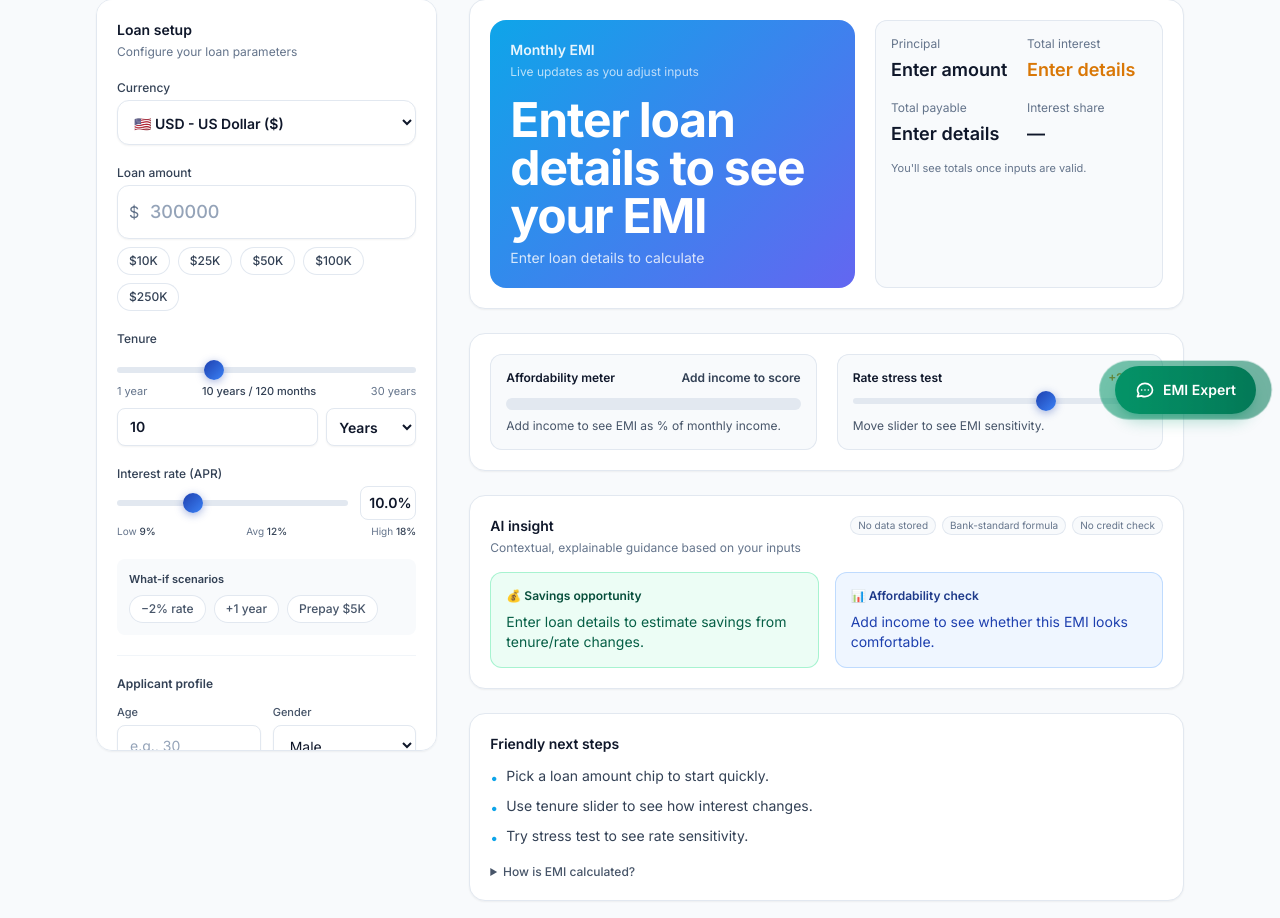
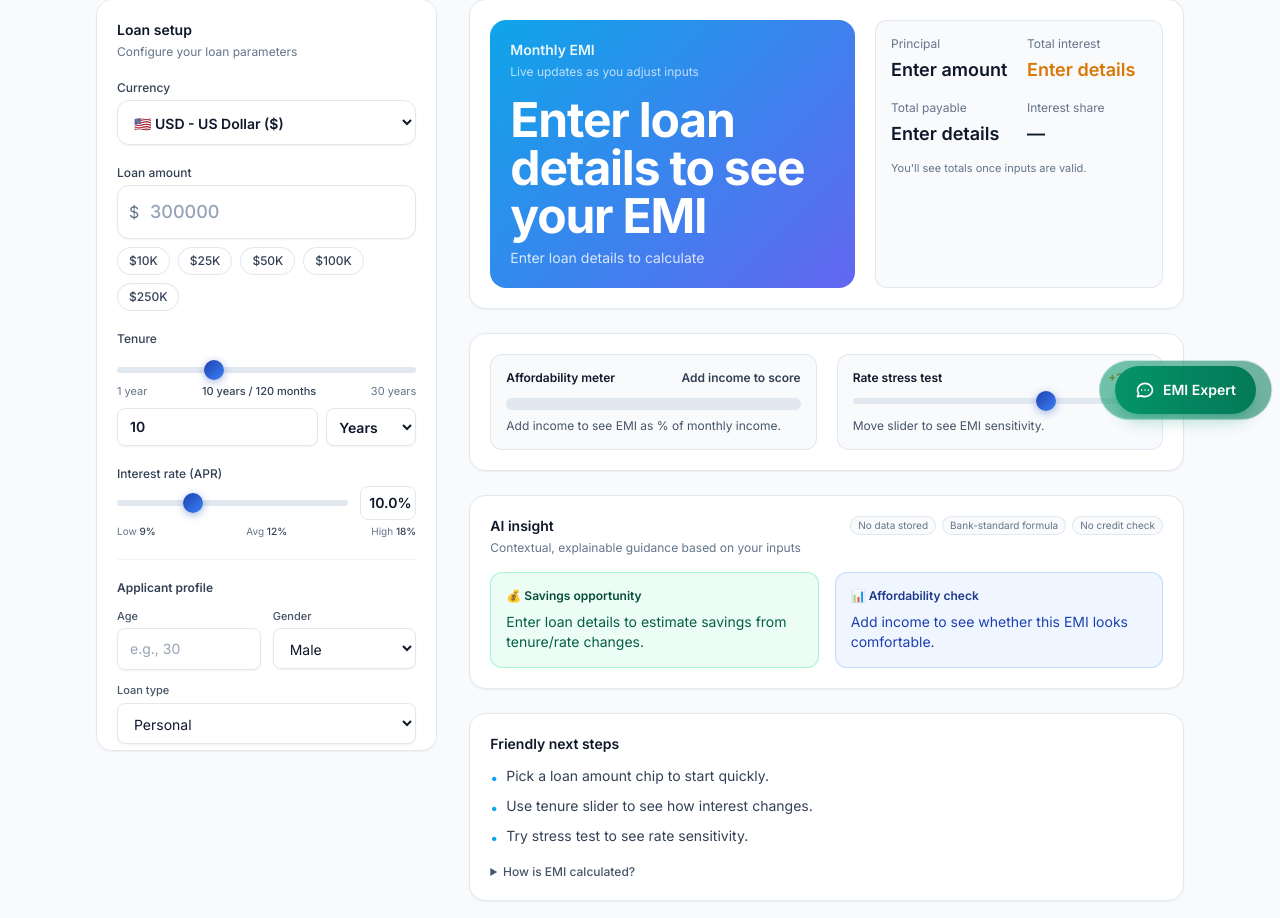
Before and after one commit to agraw-2305/CrediLume, a Flask app: page / in a window 1280 px wide. Shown: the part 362-1280 px from the top of the page. Run offline with Flask 2, Linux system fonts and the light colour scheme; some libraries are stand-ins or nearby versions.

Commit message:
Remove what-if scenarios UI

```diff
--- a/static/calculator.js
+++ b/static/calculator.js
@@ -26,13 +26,6 @@
     MXN: [100000, 250000, 500000, 1000000, 2500000],
     KRW: [10000000, 25000000, 50000000, 100000000, 250000000],
     ZAR: [100000, 250000, 500000, 1000000, 2500000]
-  };
-
-  // Prepay amounts per currency
-  const prepayAmounts = {
-    USD: 5000, EUR: 5000, GBP: 5000, INR: 50000, JPY: 500000,
-    CNY: 25000, CAD: 5000, AUD: 5000, CHF: 5000, SGD: 5000,
-    AED: 25000, BRL: 25000, MXN: 50000, KRW: 5000000, ZAR: 50000
   };
 
   // Dynamic formatters
@@ -505,7 +498,6 @@
   const currencySymbolEl = $('currency_symbol');
   const incomeCurrencySymbolEl = $('income_currency_symbol');
   const amountChipsEl = $('amount_chips');
-  const prepayChipEl = $('prepay_chip');
 
   function updateCurrency() {
     if (!currencySelectEl) return;
@@ -539,12 +531,6 @@
           }
         });
       });
-    }
-
-    // Update prepay chip
-    if (prepayChipEl) {
-      const prepayAmount = prepayAmounts[currentCurrency] || 5000;
-      prepayChipEl.textContent = 'Prepay ' + formatCompact(prepayAmount);
     }
 
     // Save preference
--- a/templates/index.html
+++ b/templates/index.html
@@ -409,16 +409,6 @@
                 <div class="text-right">High <span class="font-medium text-slate-700">18%</span></div>
               </div>
               <input type="hidden" name="interest_rate" id="interest_rate_post" value="{{ interest_rate if interest_rate is defined else '10' }}">
-            </div>
-
-            <!-- 4. WHAT-IF SCENARIOS -->
-            <div class="rounded-lg bg-slate-50 p-3">
-              <p class="text-[11px] font-semibold text-slate-700">What-if scenarios</p>
-              <div class="mt-2 flex flex-wrap gap-2">
-                <button type="button" data-chip="reduce_rate" class="rounded-full bg-white px-3 py-1.5 text-xs font-medium text-slate-600 ring-1 ring-inset ring-slate-200 hover:bg-slate-100">−2% rate</button>
-                <button type="button" data-chip="increase_tenure" class="rounded-full bg-white px-3 py-1.5 text-xs font-medium text-slate-600 ring-1 ring-inset ring-slate-200 hover:bg-slate-100">+1 year</button>
-                <button type="button" data-chip="prepay_50k" id="prepay_chip" class="rounded-full bg-white px-3 py-1.5 text-xs font-medium text-slate-600 ring-1 ring-inset ring-slate-200 hover:bg-slate-100">Prepay $5K</button>
-              </div>
             </div>
 
             <hr class="border-slate-100">
```
